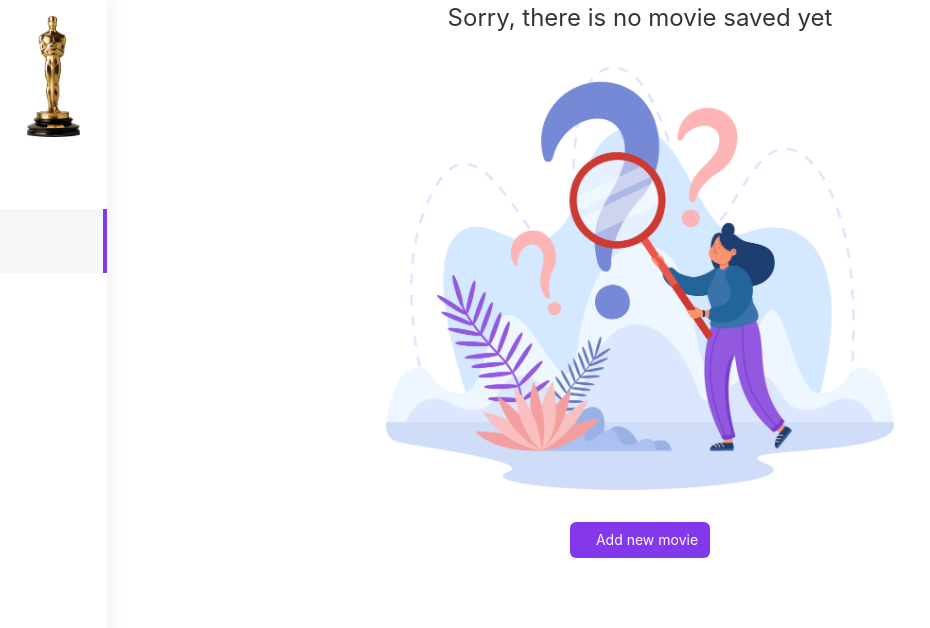
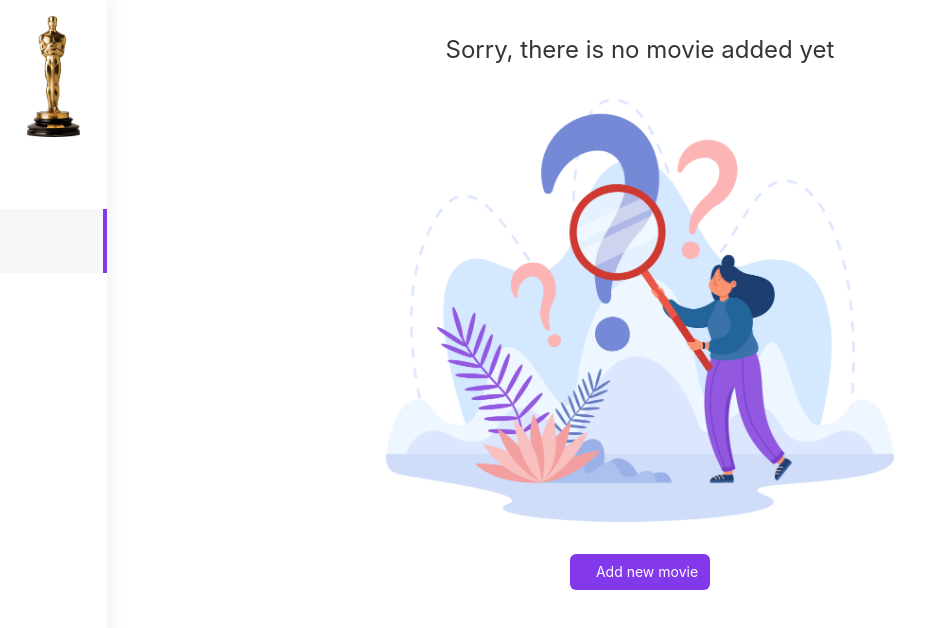
Before and after one commit to devonfw-react-training/mock-service-worker, a React (Create React App) app: page / in a window 1280 px wide. Shown: the top 628 px of the page, without its empty margins (0-930 px from the left). Built offline with nearby package versions, Linux system fonts and the light colour scheme; data requests are answered from the project's data file; some icons are missing.

Commit message:
fix styling issues

```diff
--- a/src/components/AllMoviesView/AllMoviesView.tsx
+++ b/src/components/AllMoviesView/AllMoviesView.tsx
@@ -37,7 +37,7 @@ export const AllEventsView = () => {
   }, [allMovies]);
 
   const openEventDetailsPage = (eventId: number) => {
-    navigate(`/events/${eventId}`);
+    navigate(`/movies/${eventId}`);
   };
 
   if (!featuredMovies.length && !movies.length) {
--- a/src/components/AllMoviesView/styles.css
+++ b/src/components/AllMoviesView/styles.css
@@ -2,7 +2,7 @@
     background-color: #fff;
     height: 100vh;
     padding: 32px 78px;
-    margin-left: 64px;
+    margin-left: 8.33%;
 }
 
 .dateSwitcher {
--- a/src/components/NoResults/NoResults.tsx
+++ b/src/components/NoResults/NoResults.tsx
@@ -15,7 +15,7 @@ export const NoResults = () => {
 
   return (
     <Container className="noResults">
-      <div className="noResults__title">Sorry, there is no movie saved yet</div>
+      <div className="noResults__title">Sorry, there is no movie added yet</div>
       <img
         className="noResults__image"
         src={NoResultsImage}
--- a/src/components/NoResults/styles.css
+++ b/src/components/NoResults/styles.css
@@ -5,6 +5,7 @@
 
 .noResults__title {
     font-size: 24px;
+    margin-top: 32px;
     margin-bottom: 32px;
 }
 
```
